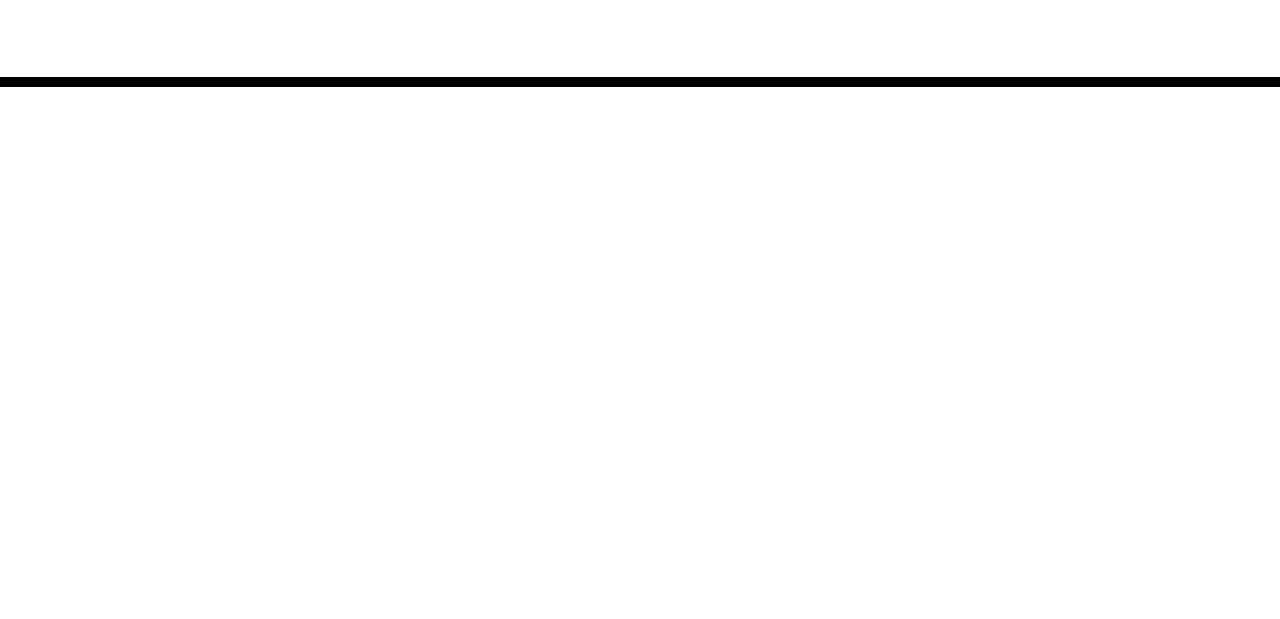
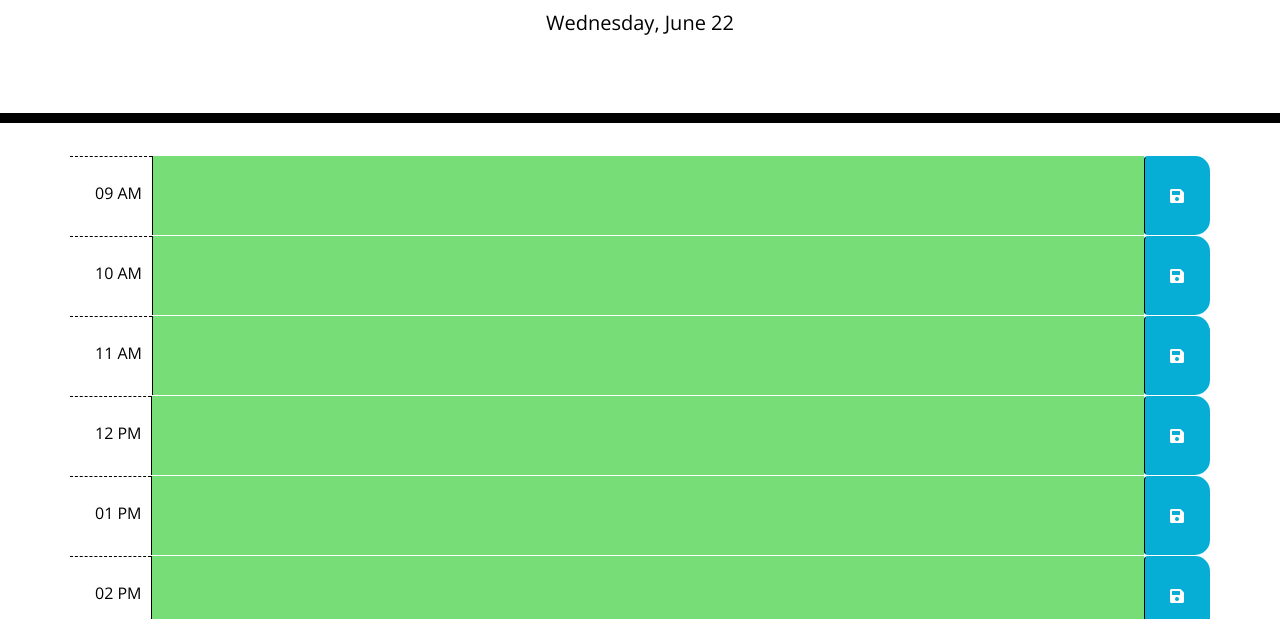
Before and after one commit to SeanGenge/Work-day-scheduler, a plain HTML site: page index.html in a window 1280 px wide. Shown: the part 181-800 px from the top of the page. Drawn offline with nearby package versions, Linux system fonts and the light colour scheme.

Commit message:
Added timeblocks from 9-5 and current day to header

```diff
--- a/assets/css/style.css
+++ b/assets/css/style.css
@@ -11,6 +11,7 @@ body {
     color: #000000;
     border-left: 1px solid black;
     padding: 10px;
+    flex-grow: 1;
   }
 
   .jumbotron {
@@ -40,24 +41,23 @@ body {
     background-color: #ffffff;
     color: #000000;
     border-top: 1px dashed #000000;
+    padding: 28px 10px 0 25px;
   }
 
   .past {
     background-color: #d3d3d3;
-    color: white;
   }
 
   .present {
     background-color: #ff6961;
-    color: white;
   }
 
   .future {
     background-color: #77dd77;
-    color: white;
   }
 
   .saveBtn {
+    padding: 0;
     border-left: 1px solid black;
     border-top-right-radius: 15px;
     border-bottom-right-radius: 15px;
@@ -69,3 +69,12 @@ body {
     font-size: 20px;
     transition: all 0.3s ease-in-out;
   }
+
+  .saveBtn i {
+    padding: 25px;
+    display: flex;
+    justify-content: center;
+    align-items: center;
+    width: 100%;
+    height: 100%;
+  }
--- a/assets/js/script.js
+++ b/assets/js/script.js
@@ -0,0 +1,62 @@
+// Contains the moment times from 9AM to 5PM
+var times = [];
+var timeBlocksEl = document.getElementById("timeBlocks");
+var currentDayEl = document.getElementById("currentDay");
+
+function initTime() {
+    // Loops from 9am to 5pm
+    for (var t = 9; t <= 17; t++) {
+        times.push(moment().set("hour", t).set("minute", 0).set("second", 0));
+    }
+}
+
+function initCurrentDay() {
+    var currentDay = moment().format("dddd, MMMM DD");
+
+    currentDayEl.textContent = currentDay;
+}
+
+function initTimeblocks() {
+    var currentTime = moment();
+    var timeBlockColour = "present";
+
+    // Adds timeblocks from 9am to 5pm
+    for (var t = 0; t < times.length; t++) {
+        var time = times[t];
+
+        var timeBlockEl = document.createElement("div");
+        timeBlockEl.className = "row time-block";
+
+        var timeEl = document.createElement("div");
+        timeEl.className = "hour";
+        timeEl.textContent = time.format("hh A");
+
+        // Check if current date is before or after the time block date
+        if (currentTime.hour() > time.hour()) {
+            timeBlockColour = "past";
+        }
+        else if (currentTime.hour() == time.hour()) {
+            timeBlockColour = "present";
+        }
+        else if (currentTime.hour() < time.hour()) {
+            timeBlockColour = "future";
+        }
+
+        var descriptionEl = document.createElement("textArea");
+        descriptionEl.className = timeBlockColour;
+
+        var saveEl = document.createElement("div");
+        saveEl.className = "btn saveBtn";
+
+        var iconEl = document.createElement("i");
+        iconEl.className = "fa fa-save";
+
+        saveEl.appendChild(iconEl);
+        timeBlockEl.append(timeEl, descriptionEl, saveEl);
+        timeBlocksEl.appendChild(timeBlockEl);
+    }
+}
+
+initCurrentDay();
+initTime();
+initTimeblocks();
--- a/index.html
+++ b/index.html
@@ -17,12 +17,12 @@
       <p class="lead">A simple calendar app for scheduling your work day</p>
       <p id="currentDay" class="lead"></p>
     </header>
-    <div class="container">
+    <div id="timeBlocks" class="container">
       <!-- Timeblocks go here -->
     </div>
 
-    <script src="./assets/js/script.js"></script>
     <script src="https://cdnjs.cloudflare.com/ajax/libs/jquery/3.2.1/jquery.min.js"></script>
     <script src="https://cdnjs.cloudflare.com/ajax/libs/moment.js/2.24.0/moment.min.js"></script>
+    <script src="./assets/js/script.js"></script>
   </body>
 </html>
```
